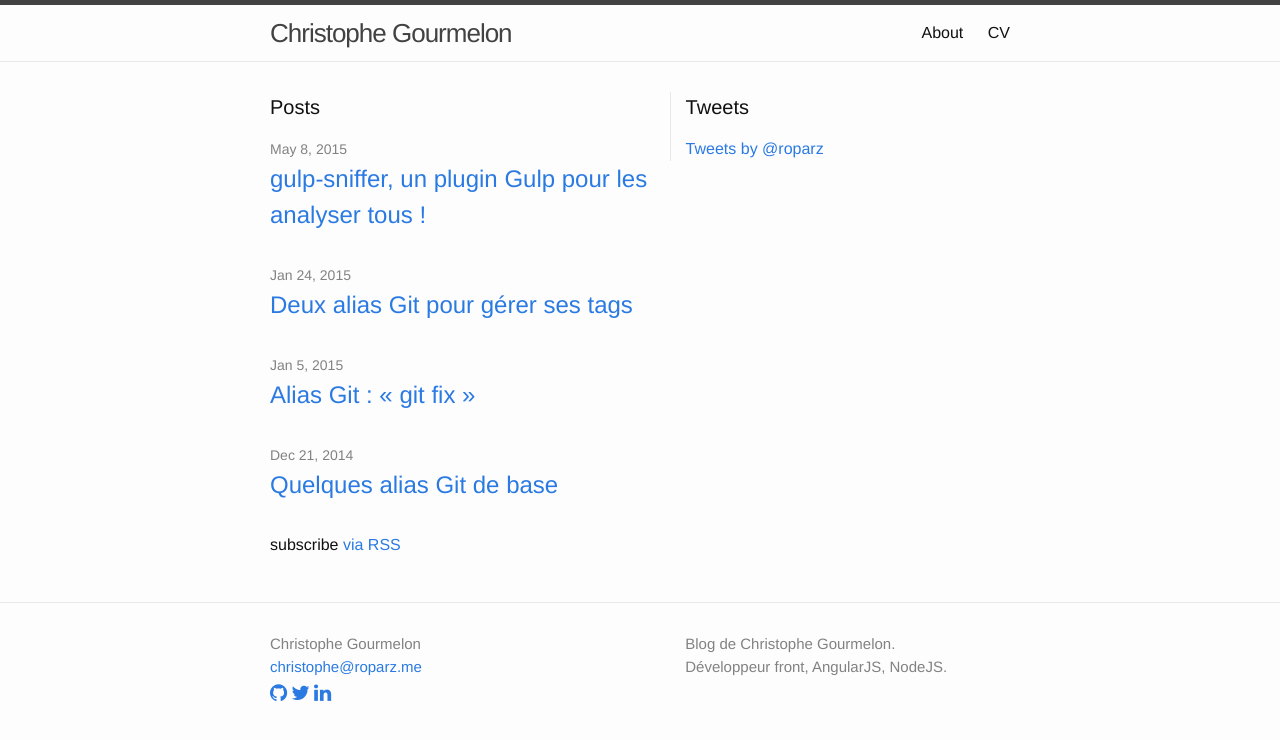
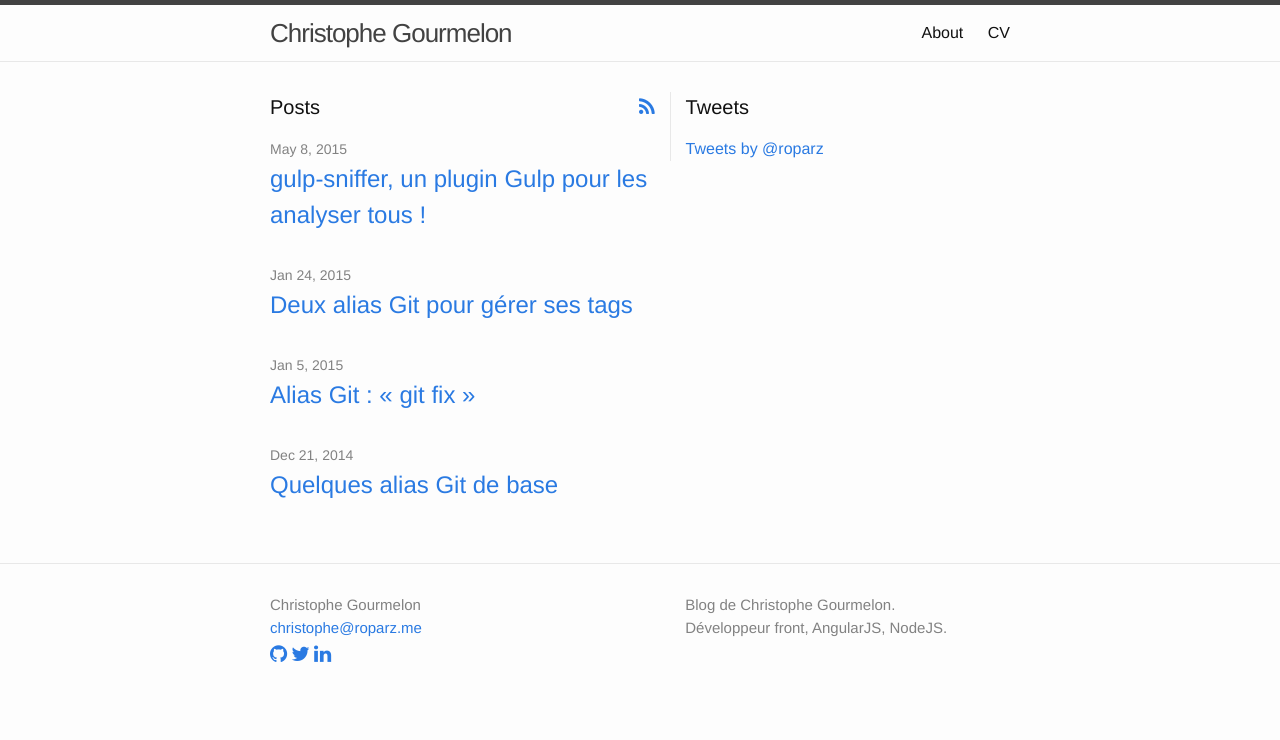
Before and after one commit to roparz/roparz.github.io, a Jekyll site: the page built from index.html, in a window 1280 px wide. Shown: the top 740 px of the page. Built offline with Jekyll 4.4.1, drawn with Linux system fonts in a browser that asks for light colours; nearby versions of some CDN libraries; comment, search, counter and statistics services are not loaded.

Commit message:
change rss link position

```diff
--- a/index.html
+++ b/index.html
@@ -5,7 +5,7 @@ layout: default
 <div class="home">
 
   <section class="posts">
-    <h1 class="page-heading">Posts</h1>
+    <h1 class="page-heading">Posts <a class="pull-right" href="{{ "/feed.xml" | prepend: site.baseurl }}"><i class="fa fa-rss"></i></a></h1>
 
     <ul class="post-list">
       {% for post in site.posts %}
@@ -18,8 +18,6 @@ layout: default
         </li>
       {% endfor %}
     </ul>
-
-    <p class="rss-subscribe">subscribe <a href="{{ "/feed.xml" | prepend: site.baseurl }}">via RSS</a></p>
   </section>
 
   <aside class="twitter-sidebar">
```
